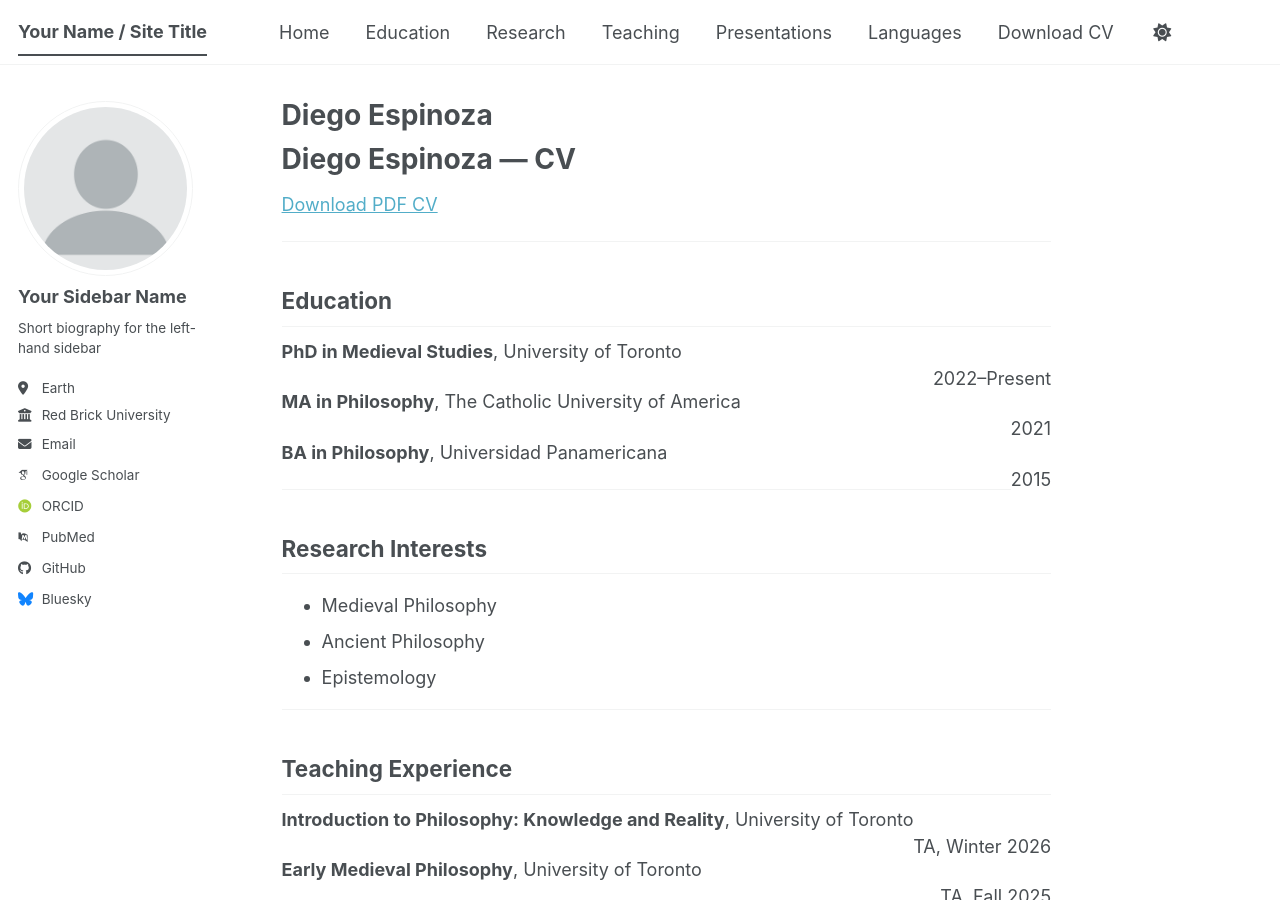
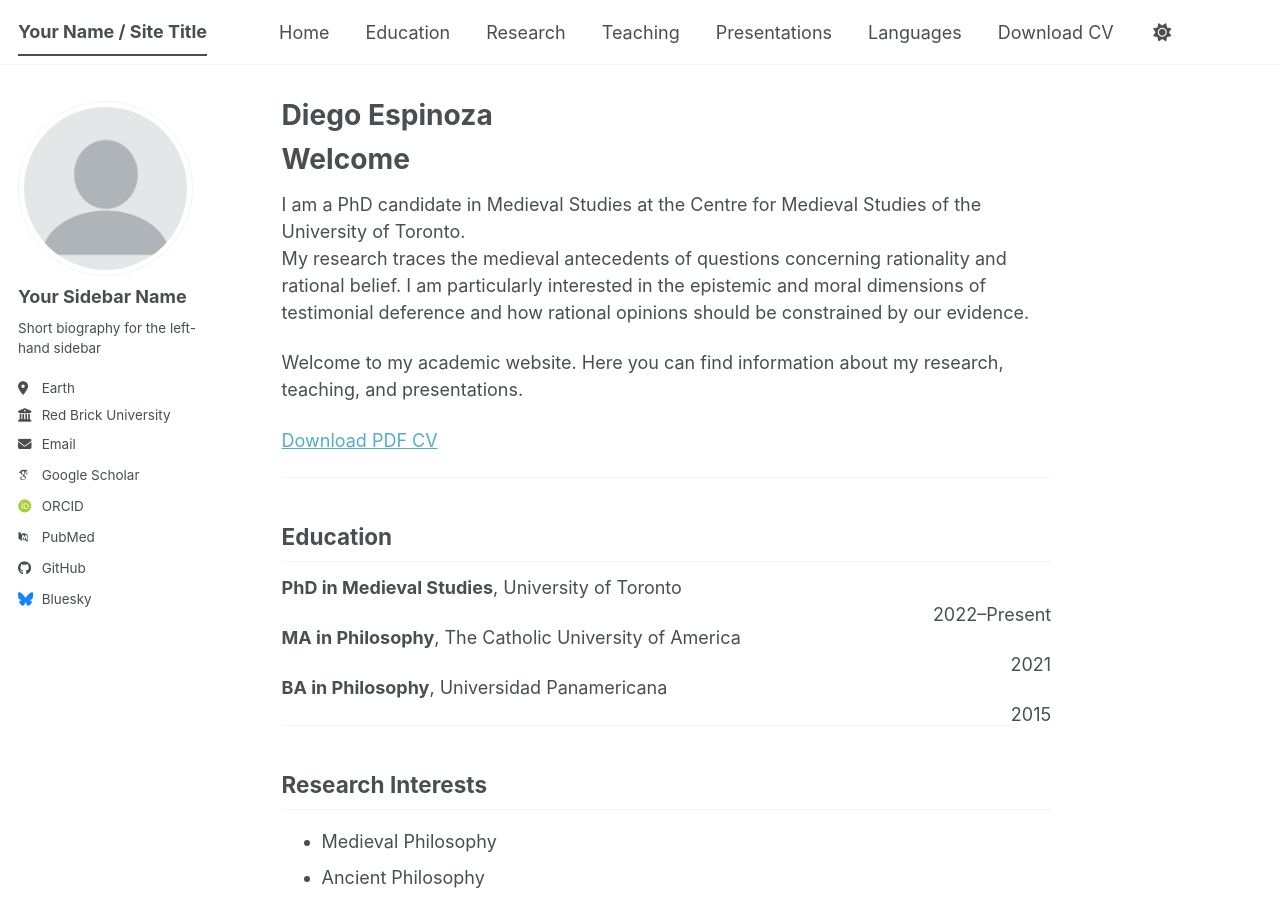
Before and after one commit to diegoespinoza93/diegoespinoza93.github.io, a Jekyll site: the page built from index.md, in a window 1280 px wide and 900 px high. Built offline with Jekyll 4.4.1, drawn with Linux system fonts in a browser that asks for light colours; some web fonts are replaced; a script bundle is joined from its source files by our own code; library files that are not in the unit come from our copies.

Commit message:
Add polished single-page homepage with welcome, CV, and top menu

```diff
--- a/index.md
+++ b/index.md
@@ -4,7 +4,12 @@ title: "Diego Espinoza"
 author_profile: true
 ---
 
-# Diego Espinoza — CV
+# Welcome {#welcome}
+
+I am a PhD candidate in Medieval Studies at the Centre for Medieval Studies of the University of Toronto.
+My research traces the medieval antecedents of questions concerning rationality and rational belief. I am particularly interested in the epistemic and moral dimensions of testimonial deference and how rational opinions should be constrained by our evidence.
+
+Welcome to my academic website. Here you can find information about my research, teaching, and presentations.
 
 [Download PDF CV](/espinoza.cv.pdf)
 
```
